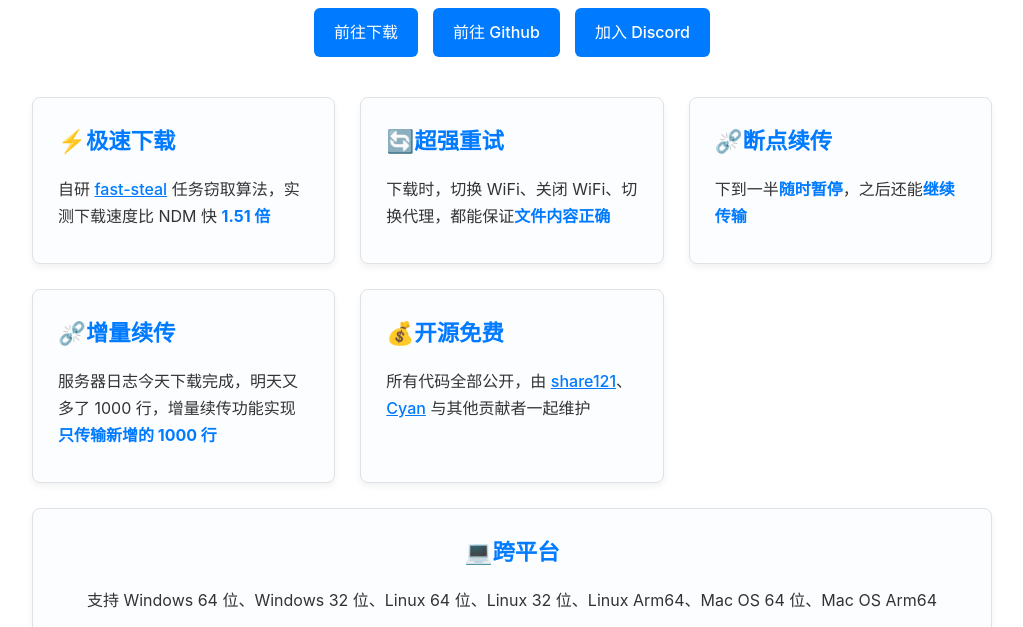
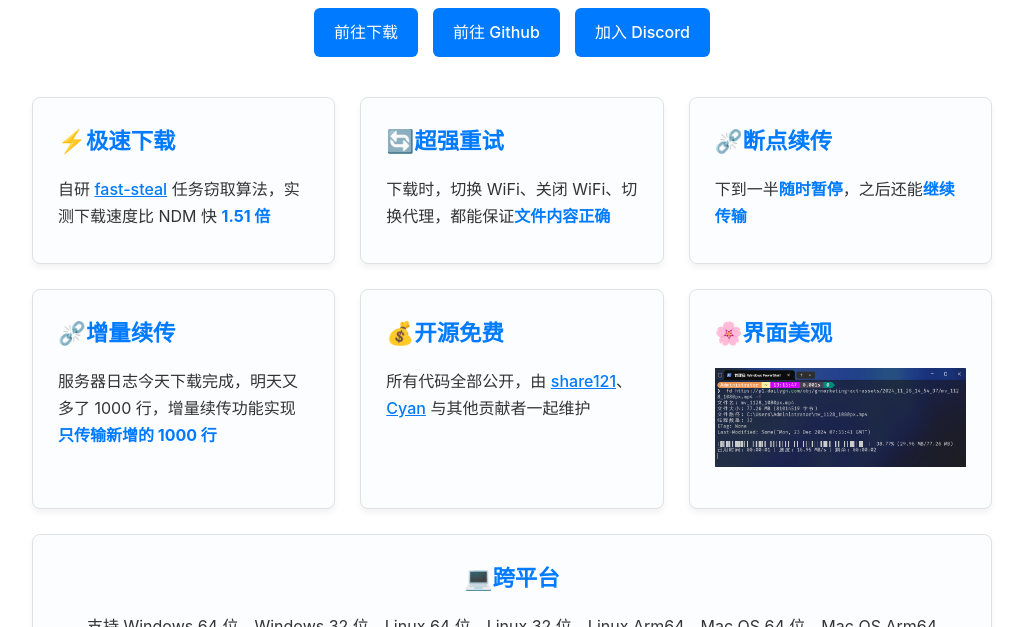
Before and after one commit to fast-down/core, a plain HTML site: page docs/index.html in a window 1280 px wide. Shown: the part 160-787 px from the top of the page, without its empty margins (128-1151 px from the left). Drawn offline with Linux system fonts and the light colour scheme.

Commit message:
docs: 完善文档

```diff
--- a/docs/index.html
+++ b/docs/index.html
@@ -51,6 +51,10 @@
       align-items: center;
       text-align: center;
       transition: background-color 0.3s ease, color 0.3s ease;
+    }
+
+    .cli-img {
+      width: 100%;
     }
 
     .container {
@@ -378,6 +382,12 @@
             与其他贡献者一起维护
           </p>
         </div>
+        <div class="feature-item">
+          <h2><span aria-hidden="true">🌸</span>界面美观</h2>
+          <p>
+            <a target="_blank" href="cli.png"><img class="cli-img" src="cli.png" alt="命令行界面"></a>
+          </p>
+        </div>
         <div id="download" class="feature-item platform-support-item">
           <h2><span aria-hidden="true">💻</span>跨平台</h2>
           <p class="platform-intro">
```
Also changed, not shown: README.md, docs/cli.png (added), examples/cli.png (deleted).
